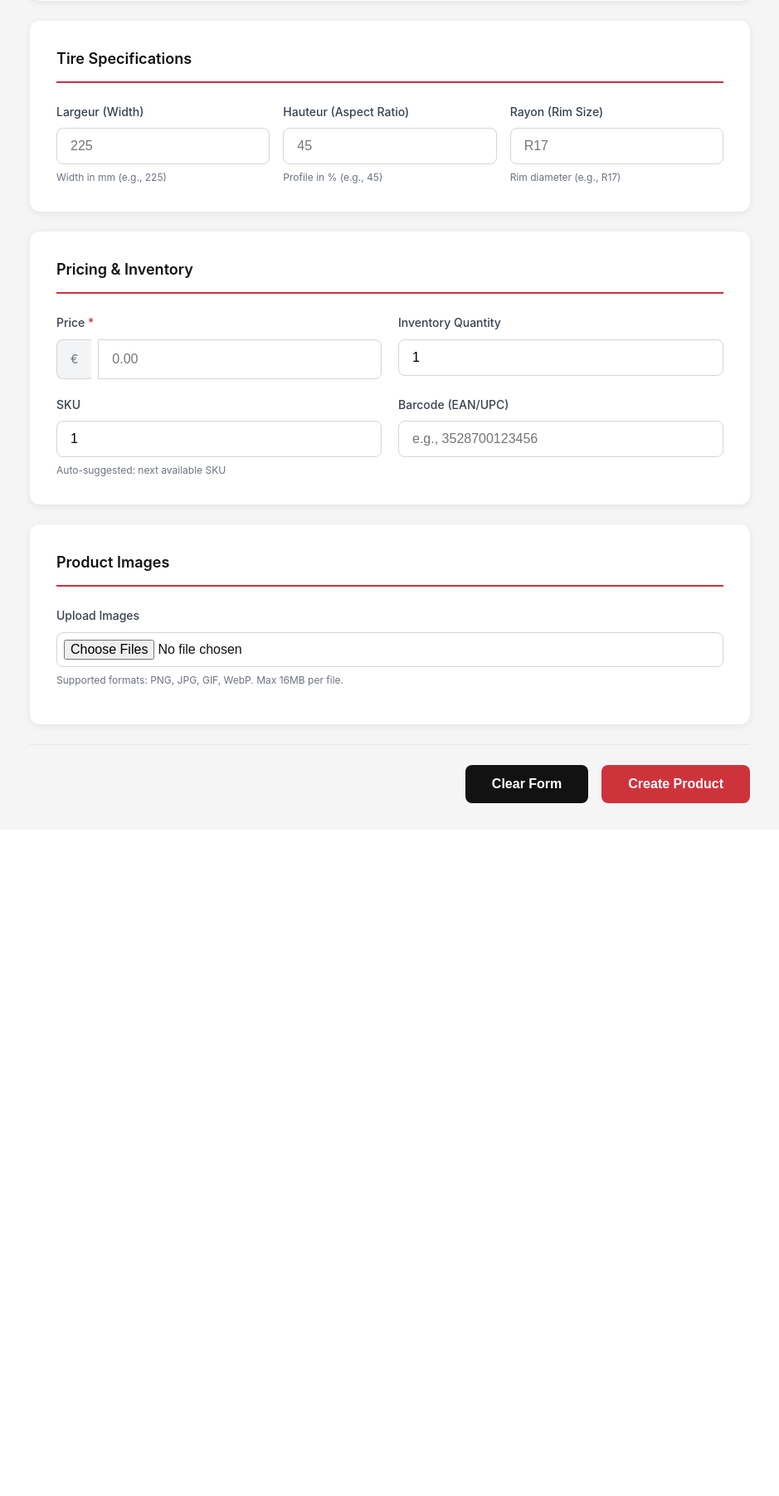
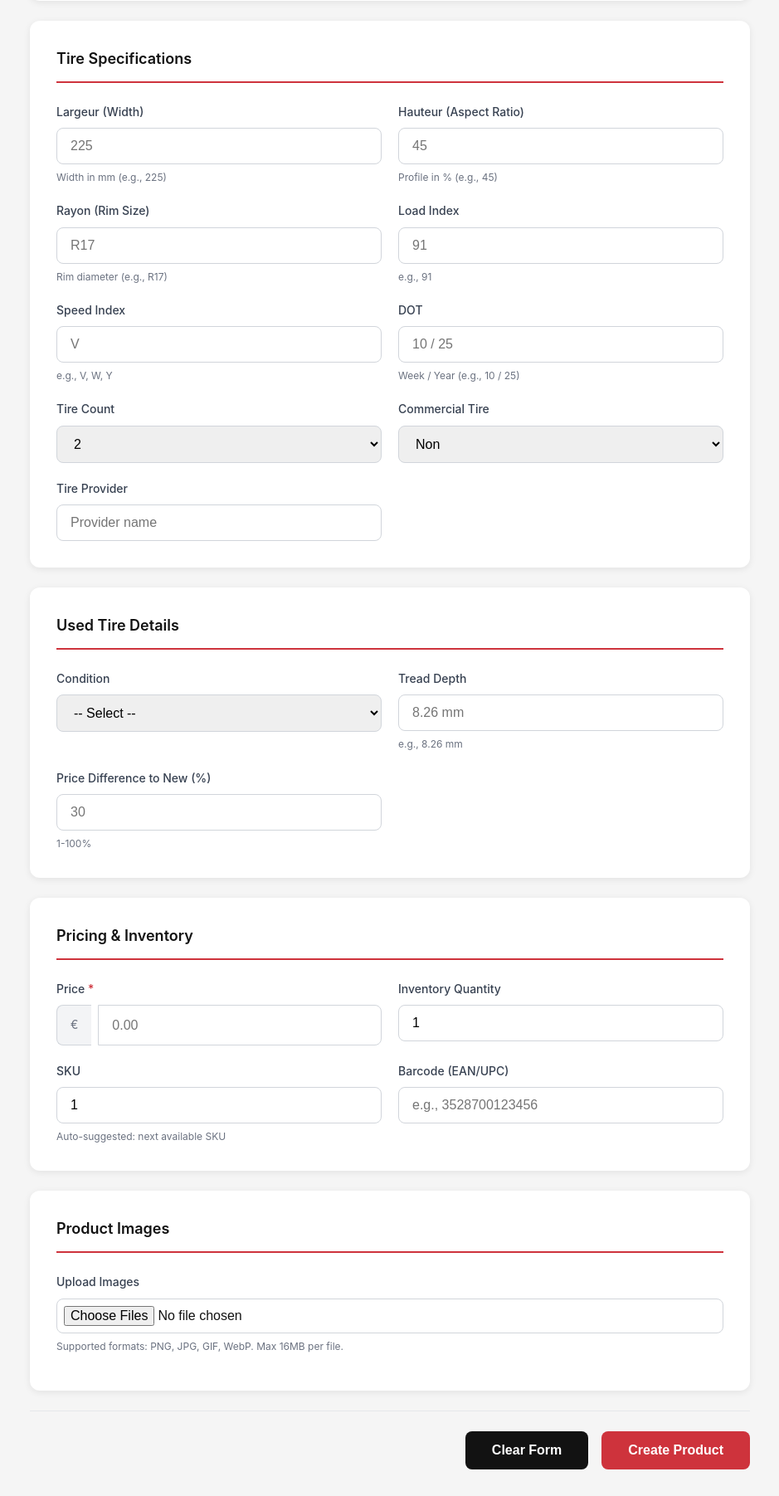
Before and after one commit to smartpneucontact-sketch/smartpneu-product-manager, a Flask app: page / in a window 1280 px wide. Shown: the part 910-2713 px from the top of the page at 83% size, without its empty margins (170-1109 px from the left). Before the commit the page ends 1878 px from the top, so only its background shows below. Run offline with Flask 3, Linux system fonts and the light colour scheme; data that the repository does not hold is empty.

Commit message:
Add all tire metafields

```diff
--- a/app.py
+++ b/app.py
@@ -182,6 +182,86 @@ def create_product(product_data, images=None):
             'type': 'single_line_text_field'
         })
 
+    if product_data.get('model'):
+        product['product']['metafields'].append({
+            'namespace': 'custom',
+            'key': 'model',
+            'value': product_data['model'],
+            'type': 'single_line_text_field'
+        })
+
+    if product_data.get('tire_count'):
+        product['product']['metafields'].append({
+            'namespace': 'custom',
+            'key': 'tire_count',
+            'value': int(product_data['tire_count']),
+            'type': 'number_integer'
+        })
+
+    if product_data.get('commercial_tire'):
+        product['product']['metafields'].append({
+            'namespace': 'custom',
+            'key': 'commercial_tire',
+            'value': product_data['commercial_tire'],
+            'type': 'single_line_text_field'
+        })
+
+    if product_data.get('tread_depth'):
+        product['product']['metafields'].append({
+            'namespace': 'custom',
+            'key': 'tread_depth',
+            'value': product_data['tread_depth'],
+            'type': 'single_line_text_field'
+        })
+
+    if product_data.get('price_difference_to_new'):
+        product['product']['metafields'].append({
+            'namespace': 'custom',
+            'key': 'price_difference_to_new',
+            'value': int(product_data['price_difference_to_new']),
+            'type': 'number_integer'
+        })
+
+    if product_data.get('dot'):
+        product['product']['metafields'].append({
+            'namespace': 'custom',
+            'key': 'dot',
+            'value': product_data['dot'],
+            'type': 'single_line_text_field'
+        })
+
+    if product_data.get('tire_provider'):
+        product['product']['metafields'].append({
+            'namespace': 'custom',
+            'key': 'tire_provider',
+            'value': product_data['tire_provider'],
+            'type': 'single_line_text_field'
+        })
+
+    if product_data.get('load_index'):
+        product['product']['metafields'].append({
+            'namespace': 'custom',
+            'key': 'load_index',
+            'value': product_data['load_index'],
+            'type': 'single_line_text_field'
+        })
+
+    if product_data.get('speed_index'):
+        product['product']['metafields'].append({
+            'namespace': 'custom',
+            'key': 'speed_index',
+            'value': product_data['speed_index'],
+            'type': 'single_line_text_field'
+        })
+
+    if product_data.get('item_condition'):
+        product['product']['metafields'].append({
+            'namespace': 'shopify',
+            'key': 'item-condition',
+            'value': product_data['item_condition'],
+            'type': 'single_line_text_field'
+        })
+
     # Create the product
     response = requests.post(url, headers=get_shopify_headers(), json=product)
 
@@ -253,7 +333,17 @@ def create_product_route():
             'hauteur': request.form.get('hauteur'),
             'rayon': request.form.get('rayon'),
             'collection_ids': request.form.getlist('collection_ids'),
-            'status': request.form.get('status', 'draft')
+            'status': request.form.get('status', 'draft'),
+            # New metafields
+            'tire_count': request.form.get('tire_count', 2),
+            'commercial_tire': request.form.get('commercial_tire', ''),
+            'tread_depth': request.form.get('tread_depth', ''),
+            'price_difference_to_new': request.form.get('price_difference_to_new', ''),
+            'dot': request.form.get('dot', ''),
+            'tire_provider': request.form.get('tire_provider', ''),
+            'load_index': request.form.get('load_index', ''),
+            'speed_index': request.form.get('speed_index', ''),
+            'item_condition': request.form.get('item_condition', '')
         }
 
         # Handle image uploads
--- a/templates/index.html
+++ b/templates/index.html
@@ -407,7 +407,7 @@
             <!-- Tire Specifications -->
             <div class="card">
                 <h2 class="card-title">Tire Specifications</h2>
-                <div class="tire-specs">
+                <div class="form-grid">
                     <div class="form-group">
                         <label for="largeur">Largeur (Width)</label>
                         <input type="number" id="largeur" name="largeur"
@@ -427,6 +427,79 @@
                         <input type="text" id="rayon" name="rayon"
                                placeholder="R17">
                         <span class="help-text">Rim diameter (e.g., R17)</span>
+                    </div>
+
+                    <div class="form-group">
+                        <label for="load_index">Load Index</label>
+                        <input type="text" id="load_index" name="load_index"
+                               placeholder="91">
+                        <span class="help-text">e.g., 91</span>
+                    </div>
+
+                    <div class="form-group">
+                        <label for="speed_index">Speed Index</label>
+                        <input type="text" id="speed_index" name="speed_index"
+                               placeholder="V">
+                        <span class="help-text">e.g., V, W, Y</span>
+                    </div>
+
+                    <div class="form-group">
+                        <label for="dot">DOT</label>
+                        <input type="text" id="dot" name="dot"
+                               placeholder="10 / 25">
+                        <span class="help-text">Week / Year (e.g., 10 / 25)</span>
+                    </div>
+
+                    <div class="form-group">
+                        <label for="tire_count">Tire Count</label>
+                        <select id="tire_count" name="tire_count">
+                            <option value="1">1</option>
+                            <option value="2" selected>2</option>
+                            <option value="3">3</option>
+                            <option value="4">4</option>
+                        </select>
+                    </div>
+
+                    <div class="form-group">
+                        <label for="commercial_tire">Commercial Tire</label>
+                        <select id="commercial_tire" name="commercial_tire">
+                            <option value="">Non</option>
+                            <option value="C">C</option>
+                        </select>
+                    </div>
+
+                    <div class="form-group">
+                        <label for="tire_provider">Tire Provider</label>
+                        <input type="text" id="tire_provider" name="tire_provider"
+                               placeholder="Provider name">
+                    </div>
+                </div>
+            </div>
+
+            <!-- Used Tire Details -->
+            <div class="card">
+                <h2 class="card-title">Used Tire Details</h2>
+                <div class="form-grid">
+                    <div class="form-group">
+                        <label for="item_condition">Condition</label>
+                        <select id="item_condition" name="item_condition">
+                            <option value="">-- Select --</option>
+                            <option value="Occasion certifiée">Occasion certifiée</option>
+                        </select>
+                    </div>
+
+                    <div class="form-group">
+                        <label for="tread_depth">Tread Depth</label>
+                        <input type="text" id="tread_depth" name="tread_depth"
+                               placeholder="8.26 mm">
+                        <span class="help-text">e.g., 8.26 mm</span>
+                    </div>
+
+                    <div class="form-group">
+                        <label for="price_difference_to_new">Price Difference to New (%)</label>
+                        <input type="number" id="price_difference_to_new" name="price_difference_to_new"
+                               placeholder="30" min="1" max="100">
+                        <span class="help-text">1-100%</span>
                     </div>
                 </div>
             </div>
```
